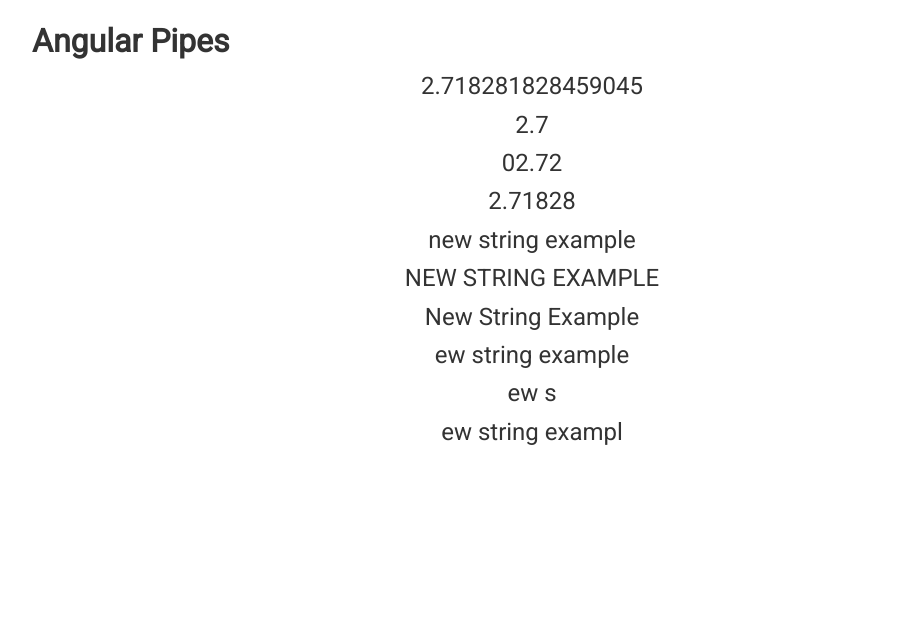
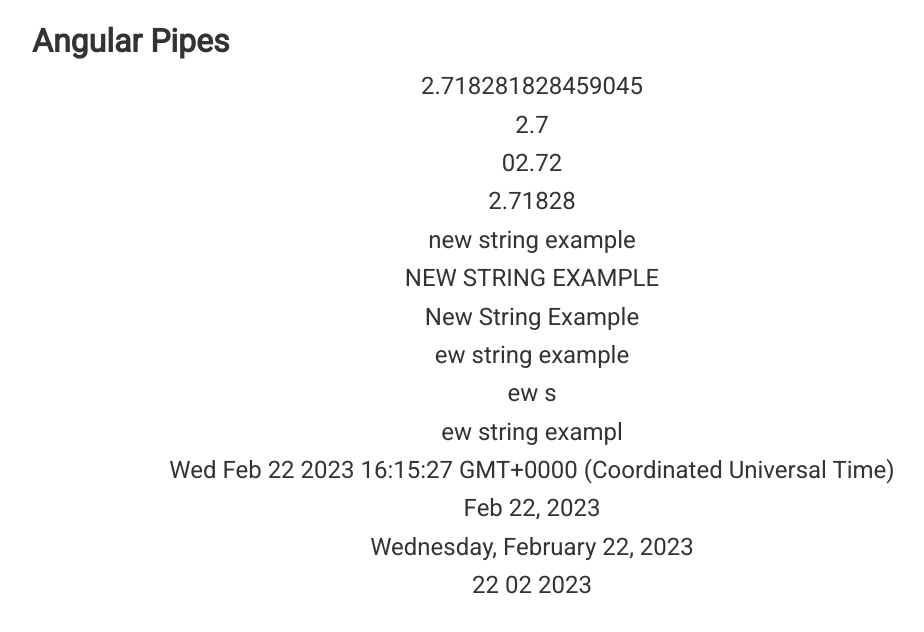
Before and after one commit to TkachukRR/26-angular-demo, an Angular app: page / in a window 1280 px wide. Shown: the top 632 px of the page, without its empty margins (108-1032 px from the left). Built offline with nearby package versions, Linux system fonts and the light colour scheme.

Commit message:
#011 Added pipe date

```diff
--- a/src/app/app.component.html
+++ b/src/app/app.component.html
@@ -13,4 +13,9 @@
   <p>{{ str | slice : 1 }}</p>
   <p>{{ str | slice : 1 : 5 }}</p>
   <p>{{ str | slice : 1 : -1 }}</p>
+
+  <p>{{ date }}</p>
+  <p>{{ date | date }}</p>
+  <p>{{ date | date : "fullDate" }}</p>
+  <p>{{ date | date : "dd MM yyyy" }}</p>
 </div>
--- a/src/app/app.component.ts
+++ b/src/app/app.component.ts
@@ -10,4 +10,5 @@
 
   e: number = Math.E;
   str: string = 'new string example';
+  date: Date = new Date();
 }
```
